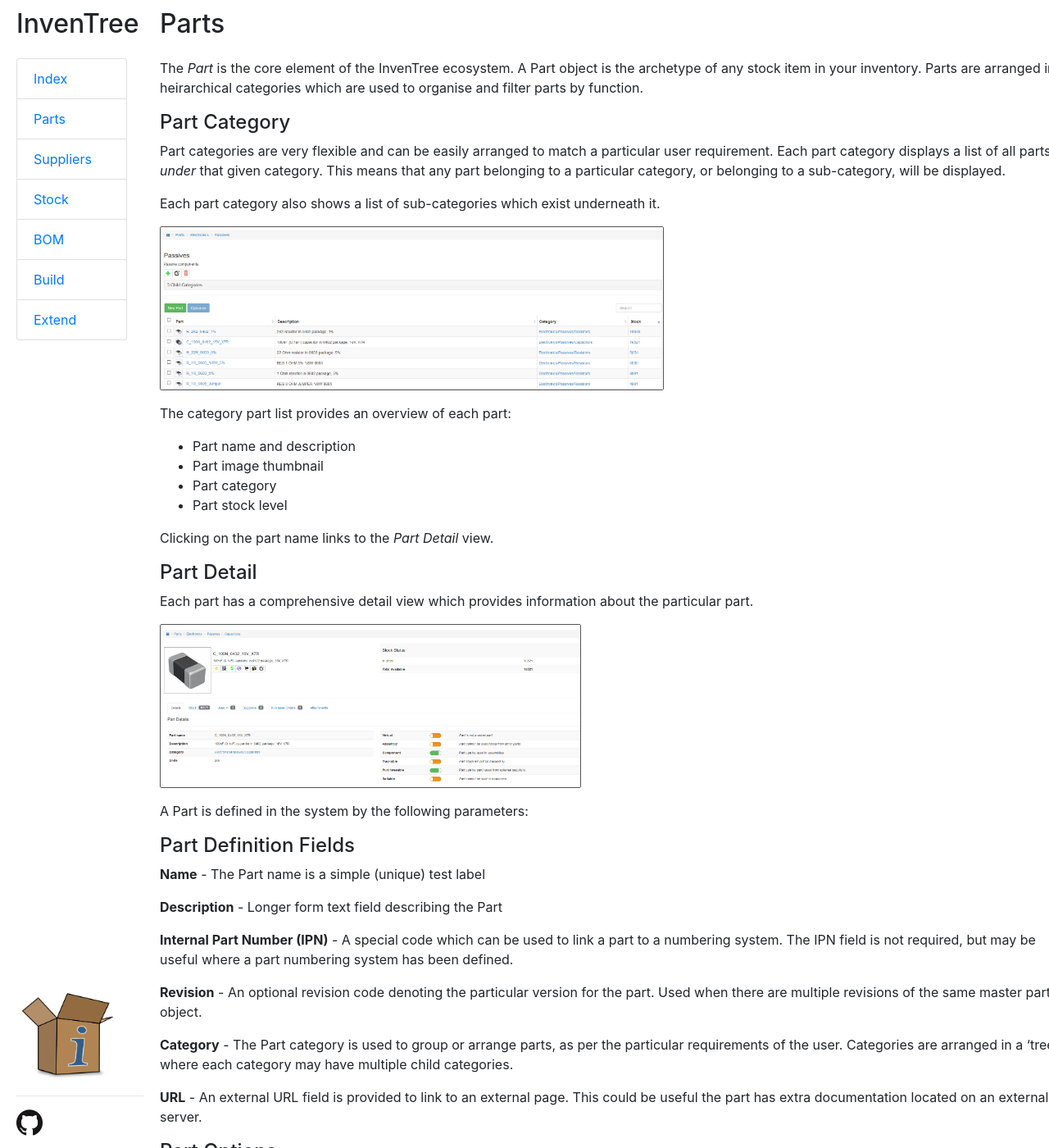
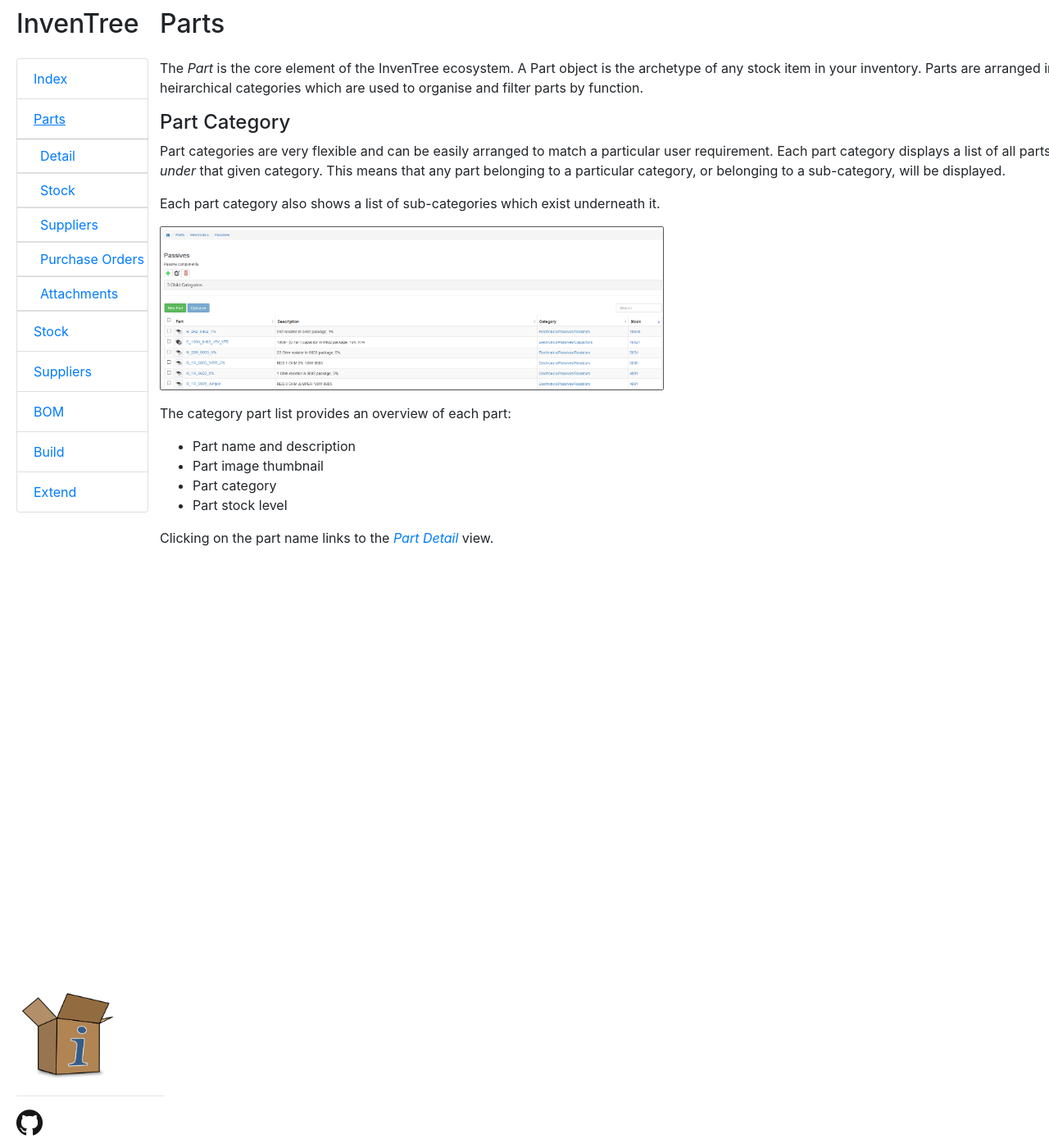
Before and after one commit to inventree/InvenTree.github.io, a Jekyll site: the page built from parts.md, in a window 1280 px wide and 1400 px high. Shown: the whole window at 82% size. Built offline with Jekyll 4.4.1, drawn with Linux system fonts in a browser that asks for light colours; some of the changed text lies outside the part shown.

Commit message:
Add part sub pages
- Side nav shows which page is current

```diff
--- /dev/null
+++ b/_includes/nav_link.html
@@ -0,0 +1 @@
+<a {% if page.url == include.url %}class='sidenav-selected'{% endif %}href='{{ include.url }}'>{{ include.text }}</a>
--- a/_includes/sidenav.html
+++ b/_includes/sidenav.html
@@ -8,13 +8,20 @@
     </div>
 
     <ul class='list-group'>
-        <li class='list-group-item'><a href='/index.html'>Index</a></li>
-        <li class='list-group-item'><a href='/parts.html'>Parts</a></li>
-        <li class='list-group-item'><a href='/suppliers.html'>Suppliers</li>
-        <li class='list-group-item'><a href='/stock.html'>Stock</a></li>
-        <li class='list-group-item'><a href='/bom.html'>BOM</a></li>
-        <li class='list-group-item'><a href='/build.html'>Build</a></li>
-        <li class='list-group-item'><a href='/extend.html'>Extend</a></li>
+        <li class='list-group-item'>{% include nav_link.html url='/index.html' text='Index' %}</li>
+        <li class='list-group-item'>{% include nav_link.html url='/parts.html' text='Parts' %}</li>
+        {% if page.url contains '/part' %}
+            <li class='list-group-sub-item'>{% include nav_link.html url='/part_detail.html' text='Detail' %}</li>
+            <li class='list-group-sub-item'>{% include nav_link.html url='/part_stock.html' text='Stock' %}</li>
+            <li class='list-group-sub-item'>{% include nav_link.html url='/part_suppliers.html' text='Suppliers' %}</li>
+            <li class='list-group-sub-item'>{% include nav_link.html url='/part_orders.html' text='Purchase Orders' %}</li>
+            <li class='list-group-sub-item'>{% include nav_link.html url='/part_attachments.html' text='Attachments' %}</li>
+        {% endif %}
+        <li class='list-group-item'>{% include nav_link.html url='/stock.html' text='Stock' %}</li>
+        <li class='list-group-item'>{% include nav_link.html url='/suppliers.html' text='Suppliers' %}</li>
+        <li class='list-group-item'>{% include nav_link.html url='/bom.html' text='BOM' %}</li>
+        <li class='list-group-item'>{% include nav_link.html url='/build.html' text='Build' %}</li>
+        <li class='list-group-item'>{% include nav_link.html url='/extend.html' text='Extend' %}</li>
     </ul>
 
     <div class='sidenav-footer'>
--- a/assets/inventree.css
+++ b/assets/inventree.css
@@ -16,7 +16,7 @@
 
 .sidenav {
     height: 100%;
-    width: 175px;
+    width: auto;
     position: fixed;
     z-index: 1;
     top: 0;
@@ -40,6 +40,10 @@
     width: 125px;
 }
 
+.sidenav-selected {
+    text-decoration: underline;
+}
+
 .github-logo {
     width: 32px;
 }
@@ -55,6 +59,14 @@
     padding-top: 15px;
 }
 
+.list-group-sub-item {
+    padding: .5rem .25rem;
+    position: relative;
+    display: block;
+    padding-left: 1.75rem;
+    border: 1px solid rgba(0, 0, 0, 0.125);
+}
+
 @media screen and (max-height: 450px) {
     .sidenav {padding-top: 15px;}
     .sidenav a {font-size: 18px;}
--- a/parts.md
+++ b/parts.md
@@ -19,38 +19,4 @@
 * Part category
 * Part stock level
 
-Clicking on the part name links to the *Part Detail* view.
-
-## Part Detail
-
-Each part has a comprehensive detail view which provides information about the particular part.
-
-{% include img.html url="/assets/img/part/part_overview.png" description="Part details" %}
-
-A Part is defined in the system by the following parameters:
-
-## Part Definition Fields
-
-**Name** - The Part name is a simple (unique) test label
-
-**Description** - Longer form text field describing the Part
-
-**Internal Part Number (IPN)** - A special code which can be used to link a part to a numbering system. The IPN field is not required, but may be useful where a part numbering system has been defined.
-
-**Revision** - An optional revision code denoting the particular version for the part. Used when there are multiple revisions of the same master part object.
-
-**Category** - The Part category is used to group or arrange parts, as per the particular requirements of the user. Categories are arranged in a 'tree' where each category may have multiple child categories.
-
-**URL** - An external URL field is provided to link to an external page. This could be useful the part has extra documentation located on an external server.
-
-## Part Options
-
-A Part can provide different functionality based on the following options.
-
-**Virtual** - A *Virtual* part is one which does not physically exist but should still be tracked in the system. This could be a process step,  machine time, software license, etc.
-
-**Assembly** - If a part is designated as an *Assembly* it can be created (or built) from other component parts. As an example, a circuit board assembly is made using multiple electronic components, which are tracked in the system. An *Assembly* Part has a Bill of Materials (BOM) which lists all the required sub-components.
-
-**Component** - If a part is designated as a *Component* it can be used as a sub-component of an *Assembly*.
-
-**Purchaseable** - If a part is designated as *Purchaseable* it can be purchased from external suppliers. Setting this flag allows parts to be added to purchase orders.
+Clicking on the part name links to the [*Part Detail*](/part_detail.html) view.
```
Also changed, not shown: part_attachments.md (added, +5 -0 lines), part_detail.md (added, +35 -0 lines), part_orders.md (added, +7 -0 lines), part_stock.md (added, +13 -0 lines), part_suppliers.md (added, +7 -0 lines).
